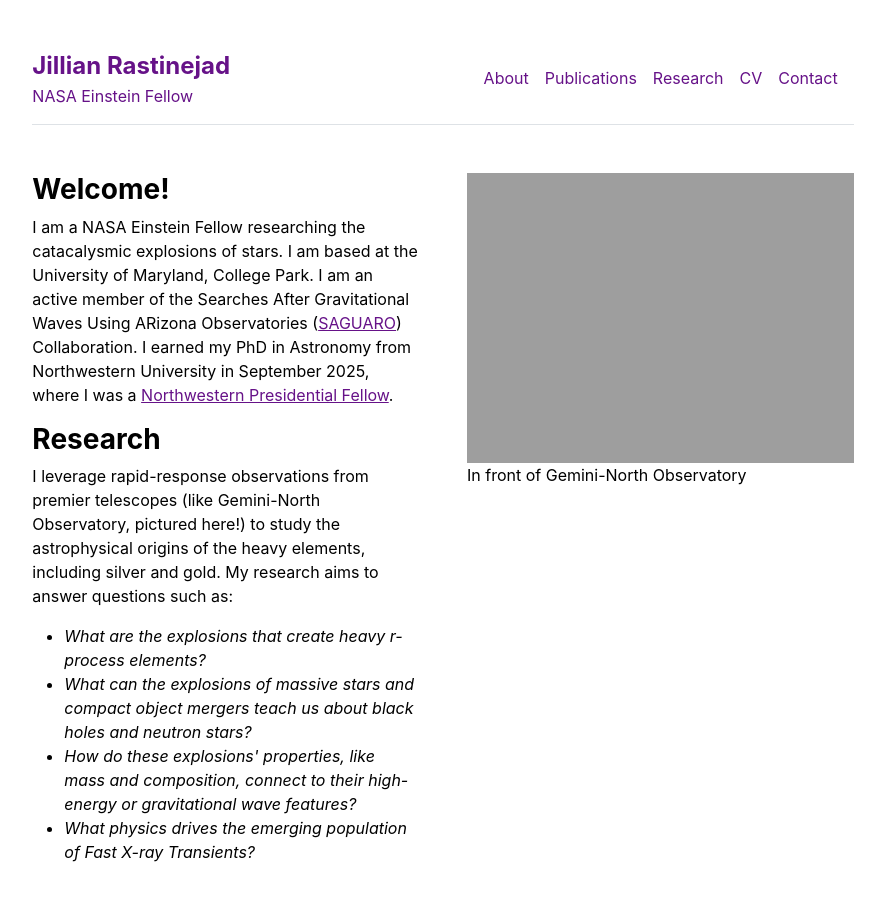
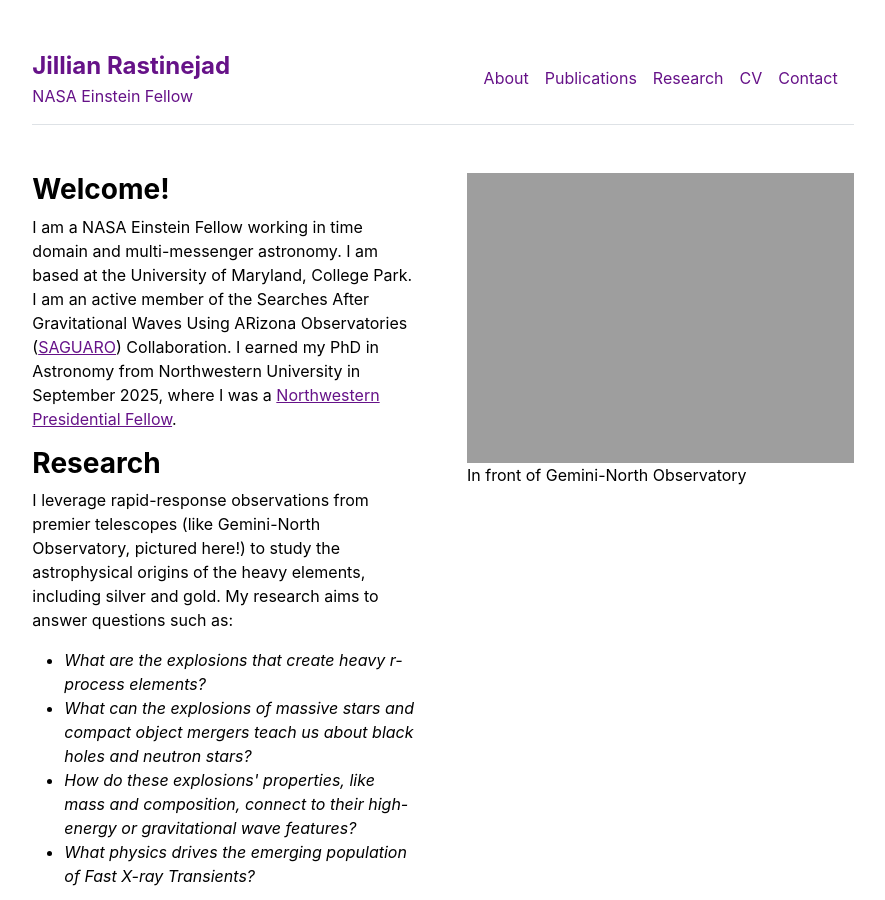
Before and after one commit to jrastinejad/jrastinejad.github.io, a Jekyll site: the page built from index.md, in a window 1280 px wide and 900 px high. Shown: the whole window, without its empty margins (197-1082 px from the left). Built offline with Jekyll 4.4.1, drawn with Linux system fonts in a browser that asks for light colours.

Commit message:
Update home.html

```diff
--- a/_layouts/home.html
+++ b/_layouts/home.html
@@ -5,7 +5,7 @@ layout: default
 <div class="row g-5 mb-5">
   <div class="col-md-6">
     <h3 class="fw-bold">Welcome!</h3>
-    <p>I am a NASA Einstein Fellow researching the catacalysmic explosions of stars. I am based at the University of Maryland, College Park.
+    <p>I am a NASA Einstein Fellow working in time domain and multi-messenger astronomy. I am based at the University of Maryland, College Park.
       I am an active member of the Searches After Gravitational Waves Using ARizona Observatories (<a href="https://saguaro-mma.github.io">SAGUARO</a>) Collaboration.
       I earned my PhD in Astronomy from Northwestern University in September 2025,
       where I was a <a href="https://www.tgs.northwestern.edu/funding/fellowships-and-grants/internal-fellowships-grants/presidential-fellowship-winners/fellowship-winners.html">Northwestern Presidential Fellow</a>.
```
